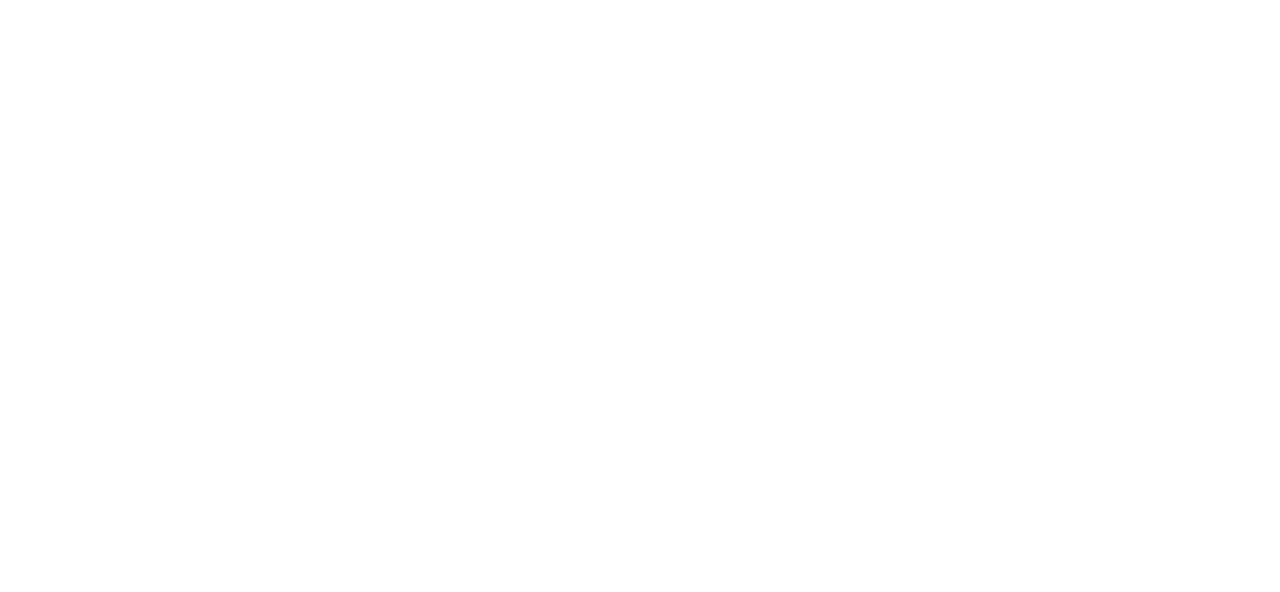
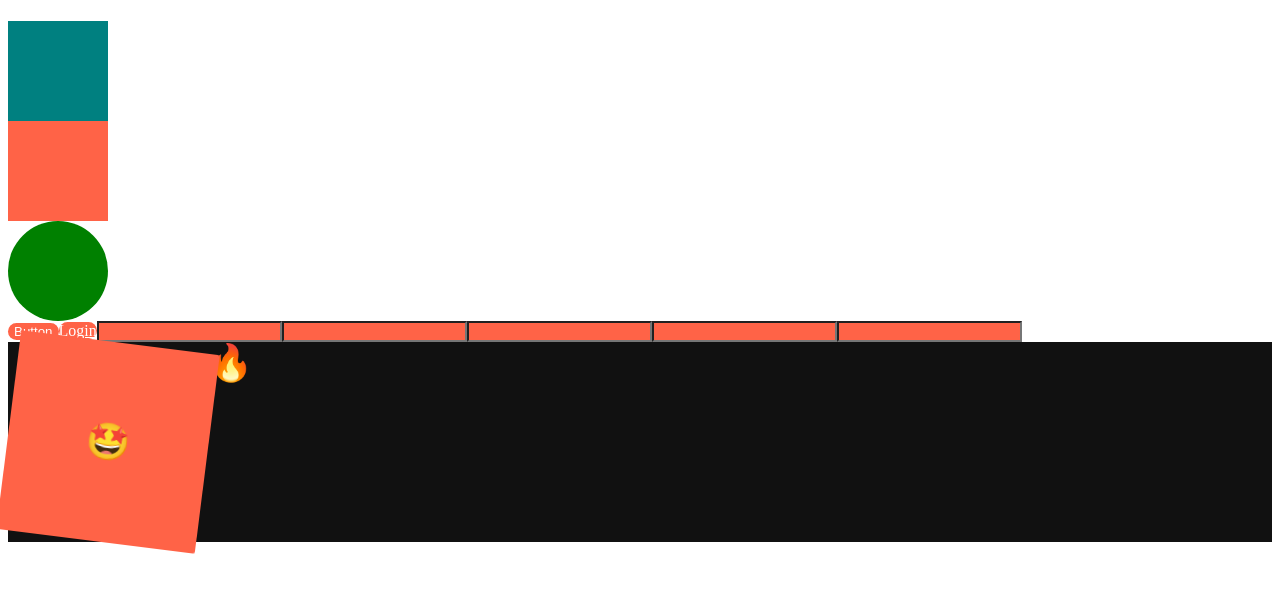
Before and after one commit to jasongoose/react-master-class, a React (Vite) app: page / in a window 1280 px wide. Shown: the top 592 px of the page. Built offline with nearby package versions, Linux system fonts and the light colour scheme.

Commit message:
#2 STYLED COMPONENTS

```diff
--- a/src/App.tsx
+++ b/src/App.tsx
@@ -1,9 +1,103 @@
+import styled, {keyframes} from 'styled-components';
+
+type BoxProps = {
+  bgColor: string;
+}
+
+const Father = styled.div`
+  display: 'flex';
+`;
+
+const Box = styled.div<BoxProps>`
+  background-color: ${(props) => props.bgColor};
+  width: 100px;
+  height: 100px;
+`;
+
+const Circle = styled(Box)`
+  border-radius: 50%;
+`;
+
+const Button = styled.button`
+  color: white;
+  background-color: tomato;
+  border: 0;
+  border-radius: 15px;
+`;
+
+const Input = styled.input.attrs({required: true, minLength: 10})`
+  background-color: tomato;
+`;
+
+const rotationAnimation = keyframes`
+  0% {
+    transform: rotate(0deg);
+    border-radius: 0px;
+  }
+  50% {
+    transform: rotate(360deg);
+    border-radius: 50%;
+  }
+  100% {
+    transform: rotate(0deg);
+    border-radius: 0px;
+  }
+`;
+
+const Wrapper = styled.div`
+  display: flex;
+  background-color: ${(props) => props.theme.backgroundColor};
+`;
+
+const Emoji = styled.span`
+  font-size: 36px;
+`;
+
+const BiggerBox = styled.div`
+  width: 200px;
+  height: 200px;
+  background-color: tomato;
+  animation: ${rotationAnimation} 2s linear infinite;
+  display: flex;
+  justify-content: center;
+  align-items: center;
+
+  ${Emoji} {
+
+    &:hover {
+      font-size: 98px;
+    }
+  }
+`;
+
+const Title = styled.h1`
+  color: ${(props) => props.theme.textColor};
+`;
+
 function App() {
-
-
   return (
-      <></>
-  )
+      <>
+        <Title></Title>
+        <Father>
+          <Box bgColor="teal"></Box>
+          <Box bgColor="tomato"></Box>
+          <Circle bgColor="green"></Circle>
+          <Button>Button</Button>
+          <Button as="a" href="/">Login</Button>
+          <Input/>
+          <Input/>
+          <Input/>
+          <Input/>
+          <Input/>
+        </Father>
+        <Wrapper>
+          <BiggerBox>
+            <Emoji>🤩</Emoji>
+          </BiggerBox>
+          <Emoji>🔥</Emoji>
+        </Wrapper>
+      </>
+  );
 }
 
 export default App
--- a/src/main.tsx
+++ b/src/main.tsx
@@ -1,9 +1,22 @@
-import { StrictMode } from 'react'
-import { createRoot } from 'react-dom/client'
+import {StrictMode} from 'react'
+import {createRoot} from 'react-dom/client'
 import App from './App.tsx'
+import {ThemeProvider} from "styled-components";
+
+const darkTheme = {
+  textColor: 'whiteSmoke',
+  backgroundColor: '#111',
+}
+
+const lightTheme = {
+  textColor: '#111',
+  backgroundColor: 'whiteSmoke',
+}
 
 createRoot(document.getElementById('root')!).render(
-  <StrictMode>
-    <App />
-  </StrictMode>,
+    <StrictMode>
+      <ThemeProvider theme={darkTheme}>
+        <App/>
+      </ThemeProvider>
+    </StrictMode>,
 )
```
